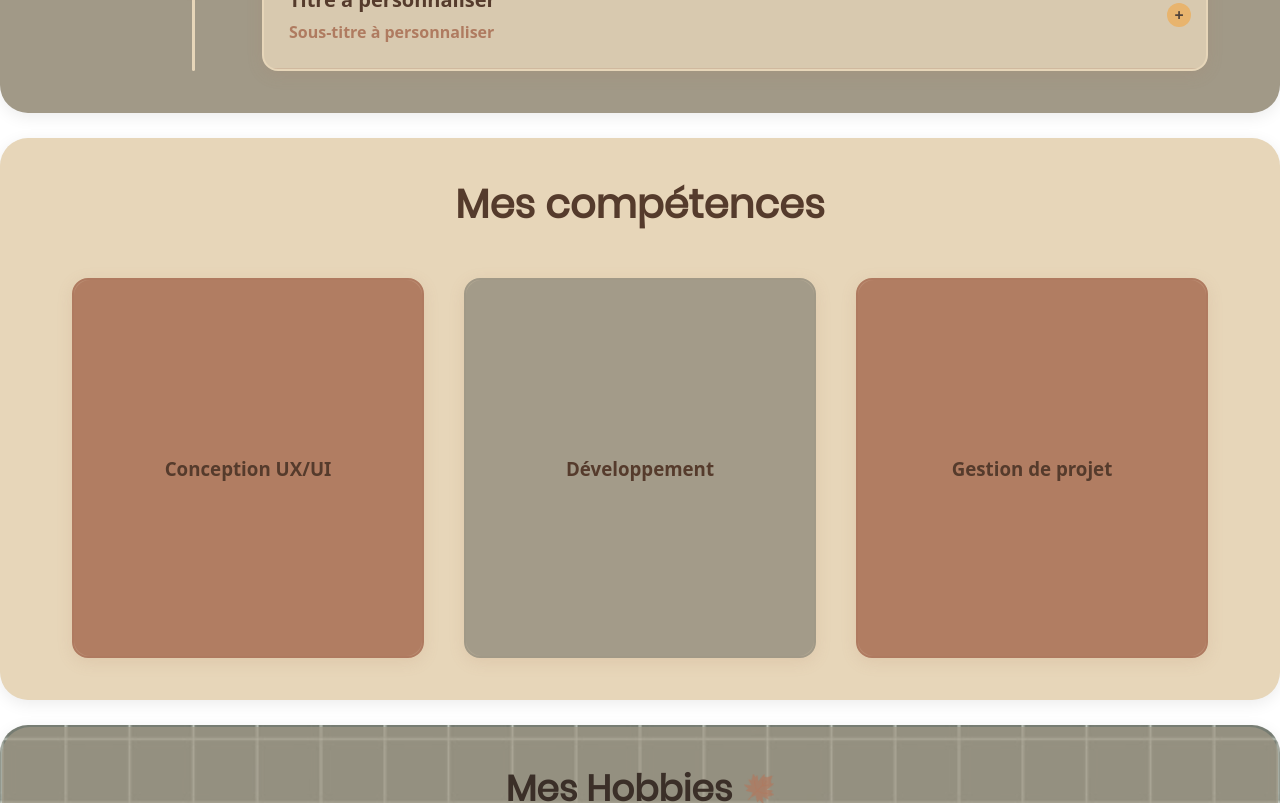
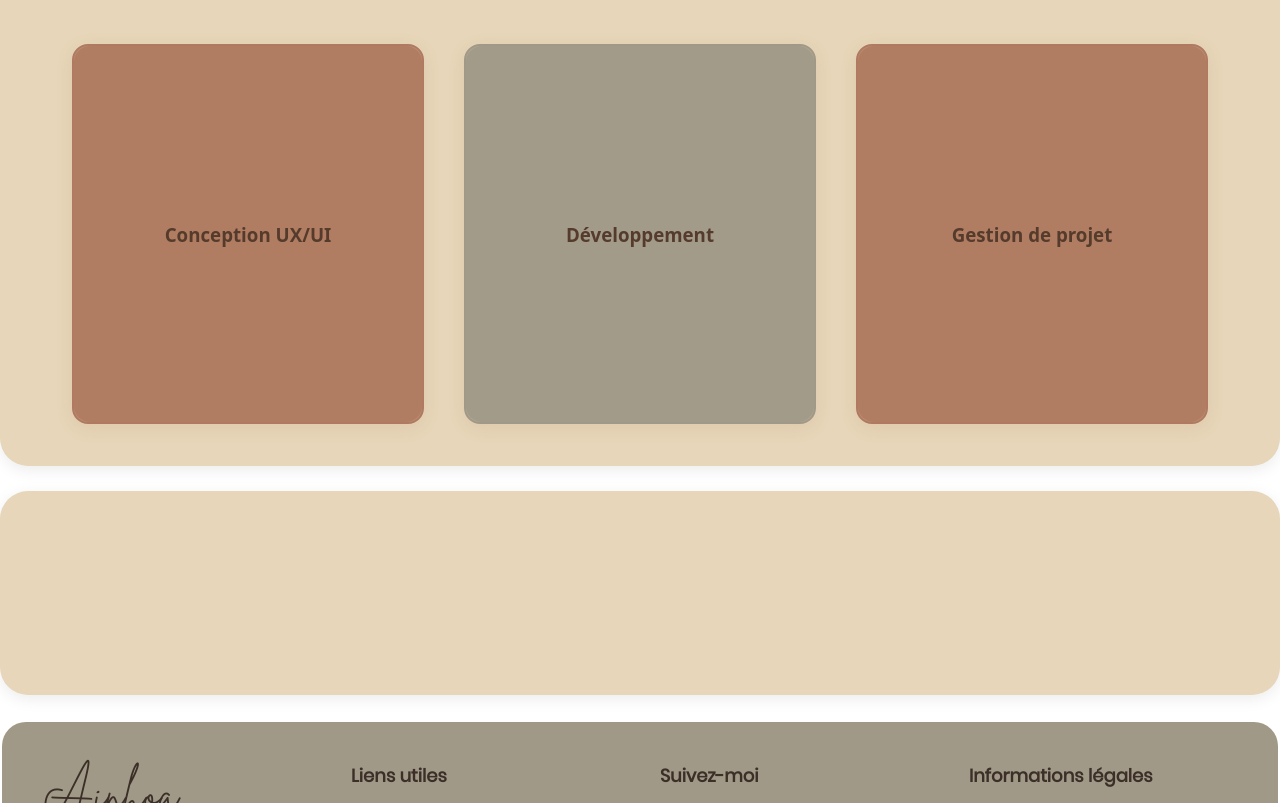
Before and after one commit to ainhoairiart/portfolio, a website built with webpack: page about.html in a window 1280 px wide. Shown: the part 1997-2800 px from the top of the page. Built offline with nearby package versions, Linux system fonts and the light colour scheme.

Commit message:
about mise a jour

```diff
--- a/about.html
+++ b/about.html
@@ -299,6 +299,17 @@
     .autumn-icon {
       font-size: 20px;
     }
+    /* Section Mes hobbies */
+    .section-hobbies {
+      max-width: 1360px;
+      margin: 25px auto;
+      padding: 40px 70px;
+      border: 2px solid transparent;
+      border-radius: var(--radius-xl);
+      background: var(--beige);
+      box-shadow: 0 4px 16px rgba(0, 0, 0, 0.08);
+    }
+
 
     /* Section Footer */
     .section-footer{
@@ -899,51 +910,6 @@
       }
     }
 
-    /* Section Mes Hobbies */
-    .section-hobbies {
-      max-width: 1360px;
-      margin: 25px auto;
-      padding: 40px 70px;
-      border: 2px solid transparent;
-      border-radius: var(--radius-xl);
-      background: url('assets/background-carreaux.jpg') center/cover;
-      box-shadow: 0 4px 16px rgba(0, 0, 0, 0.08);
-      position: relative;
-    }
-
-    .section-hobbies::before {
-      content: '';
-      position: absolute;
-      top: 0;
-      left: 0;
-      right: 0;
-      bottom: 0;
-      background: rgba(161, 153, 135, 0.7);
-      border-radius: var(--radius-xl);
-      z-index: 1;
-    }
-
-    .hobbies-title {
-      font-family: 'Poppins Regular', sans-serif;
-      font-size: 36px;
-      line-height: 1.2;
-      margin: 0;
-      text-align: center;
-      color: #3b2f28;
-      display: flex;
-      align-items: center;
-      justify-content: center;
-      gap: 12px;
-      position: relative;
-      z-index: 2;
-    }
-
-    .hobbies-title-icon {
-      width: 30px;
-      height: 30px;
-      object-fit: contain;
-    }
-
     /* Section Footer */
   </style>
 </head>
@@ -1014,22 +980,15 @@
       <article class="about-card about-text">
         <h2>Qui je suis ?</h2>
 
-        <p class="intro-name">Aïnhoa IRIART</p>
+        <p class="intro-name">Je m’appelle Ainhoa Iriart.</p>
 
         <p>
-          Je viens du développement, mais ce qui m'a toujours passionnée, c'est la conception : jouer avec les couleurs, choisir des typographies, imaginer des interfaces.
+          Issue du développement, j’ai toujours été guidée par une passion pour la conception : jouer avec les couleurs, harmoniser les typographies et imaginer des interfaces intuitives.
+Ce goût pour l’esthétique et l’expérience utilisateur m’a naturellement conduite vers l’UX/UI Design.
+
         </p>
-
-        <p class="highlight-text">
-          C'est ce goût pour l'esthétique et la création qui m'a naturellement menée vers l'UX/UI Design.
-        </p>
-
         <p>
-          Amoureuse de l'automne et de ses couleurs chaudes, j'en ai fait le fil conducteur de mon univers visuel. À travers mon site, je souhaite transmettre cette ambiance douce, chaleureuse et naturelle, reflet de ma sensibilité et de mon regard créatif.
-        </p>
-
-        <p>
-          <strong>Rigoureuse, curieuse et créative</strong>, j'accorde une grande importance aux détails et à l'expérience globale.
+          Rigoureuse, curieuse et créative, je porte une attention particulière aux détails tout en gardant une vision globale de l’expérience.
         </p>
       </article>
     </div>
@@ -1203,16 +1162,11 @@
     </div>
   </section>
 
-  <!-- Section Mes Hobbies -->
+  <!-- Section Footer Dupliquée (sans textes) -->
   <section class="section-hobbies">
-    <div class="hobbies-container">
-      <div class="hobbies-header">
-        <h2 class="hobbies-title">
-          Mes Hobbies
-          <img src="assets/mapple-rose.png" alt="Icône érable rose" class="hobbies-title-icon">
-        </h2>
-      </div>
+    <div class="hobbies-container" style="position: relative; min-height: 120px;">
     </div>
+
   </section>
 
   <!-- Section Footer -->
```
Also changed, not shown: 1 other file.
